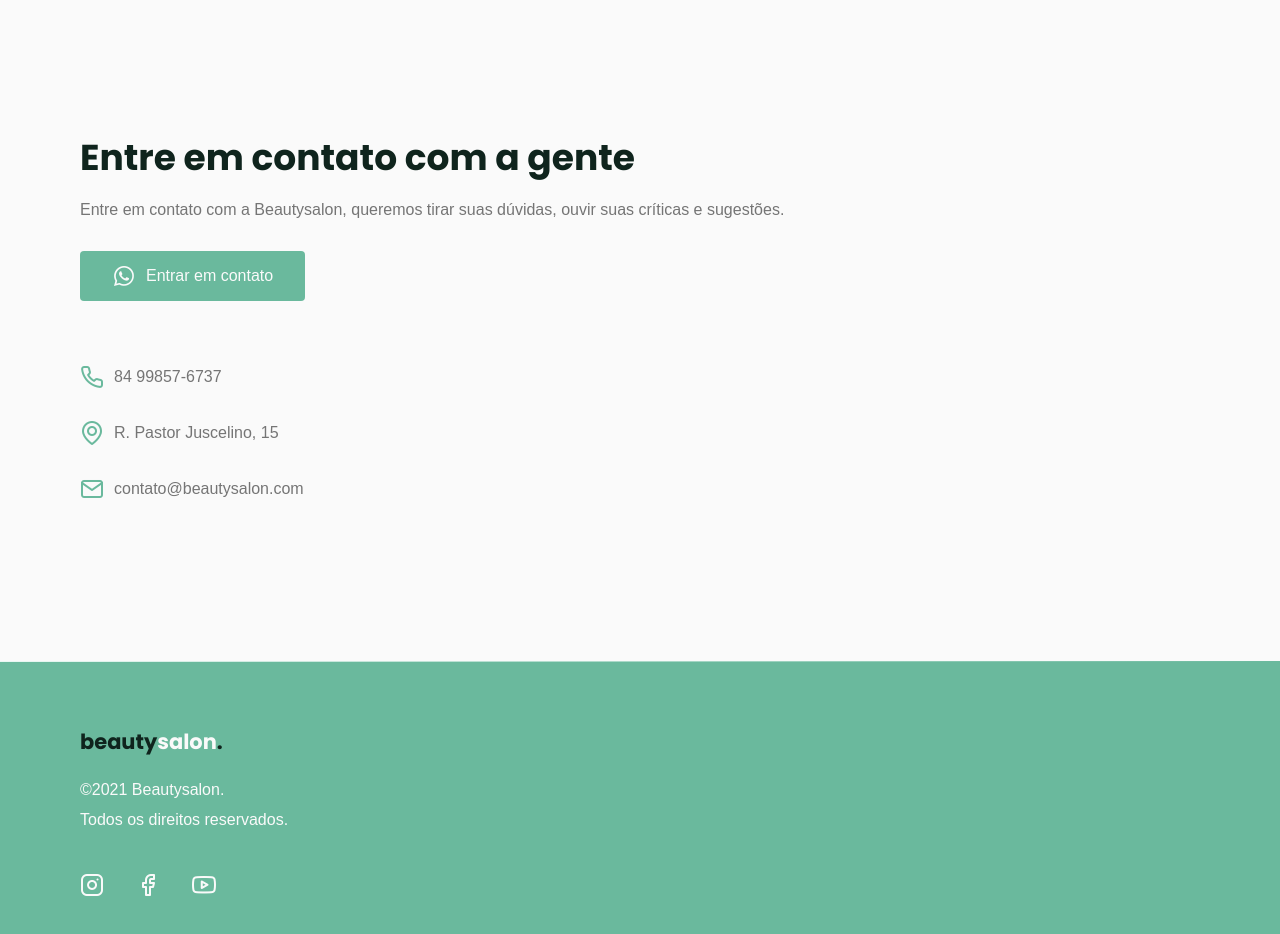
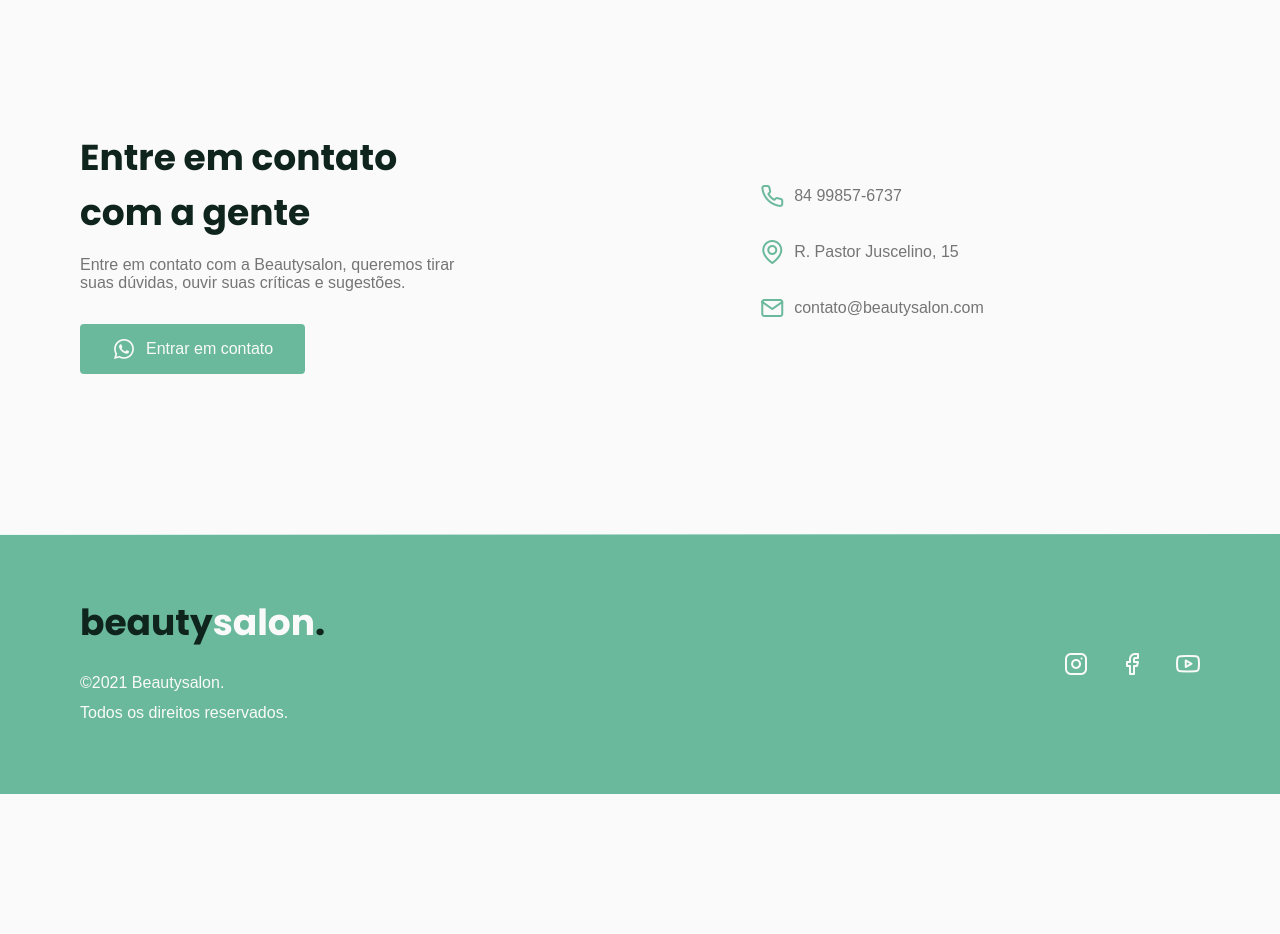
Before and after one commit to Erickz1n/BeautySalon, a plain HTML site: page index.html in a window 1280 px wide. Shown: the part 2940-3874 px from the top of the page. After the commit the page ends 3734 px from the top, so only its background shows below. Drawn offline with nearby package versions, Linux system fonts and the light colour scheme; files whose address does not match are found by name.

Commit message:
add responsive desktop and grid

```diff
--- a/style.css
+++ b/style.css
@@ -619,7 +619,32 @@ footer .social a:hover {
         margin-left: auto;
         margin-right: auto;
     }
+
+    /* contact */
+    #contact .container {
+        grid-auto-flow: column;
+        align-items: center;
+    }
+
+    #contact .text {
+        max-width: 25rem;
+    }
 }
+
+    /* footer */
+    footer.section {
+        padding: 3.75rem 0;
+    }
+
+    footer .container {
+        grid-auto-flow: column;
+        align-items: center;
+        justify-content: space-between;
+    }
+
+    footer .logo {
+        font-size: 2.25rem;
+    }
 
 @media (min-width: 992px) {
     :root {
```
